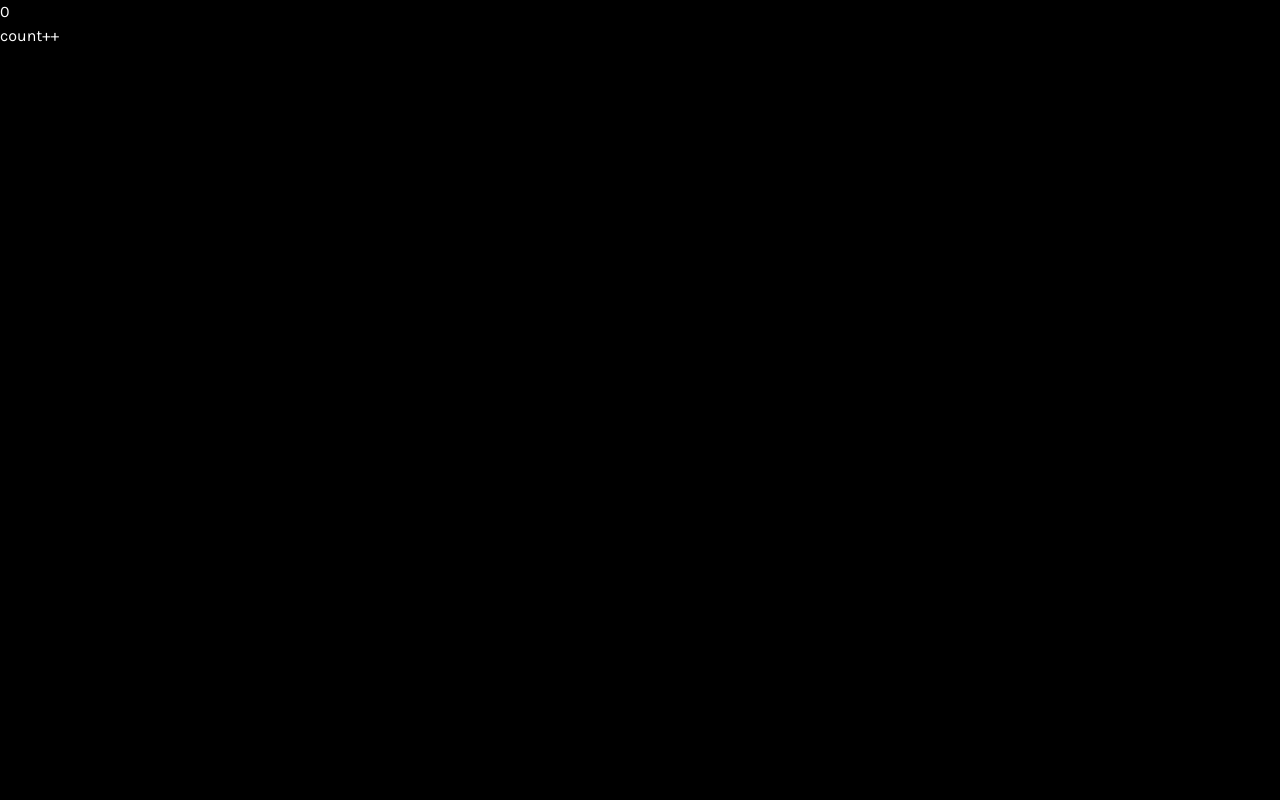
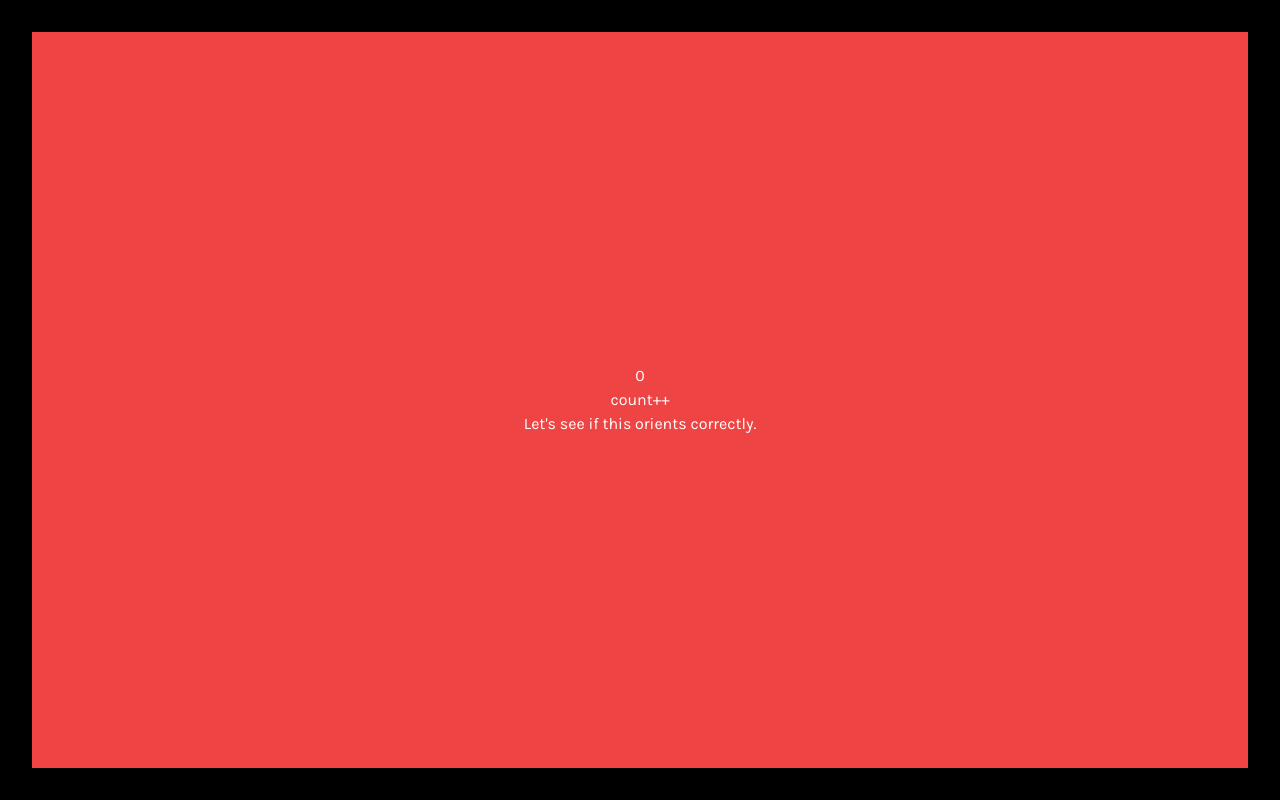
Before and after one commit to eekevinle/kevin, a SvelteKit app: page / in a window 1280 px wide. Built offline with nearby package versions, Linux system fonts and the light colour scheme.

Commit message:
test center margins

```diff
--- a/src/routes/+page.svelte
+++ b/src/routes/+page.svelte
@@ -8,8 +8,9 @@
 <!-- screen -->
 <div class="absolute inset-0 flex overflow-x-hidden bg-black">
 	<!-- main container -->
-	<div class="">
+	<div class="bg-red-500 w-full m-8 flex flex-col justify-center items-center">
 		<div class="">{count}</div>
 		<button on:click={on_btn_blick}> count++ </button>
+		<div>Let's see if this orients correctly.</div>
 	</div>
 </div>
```
